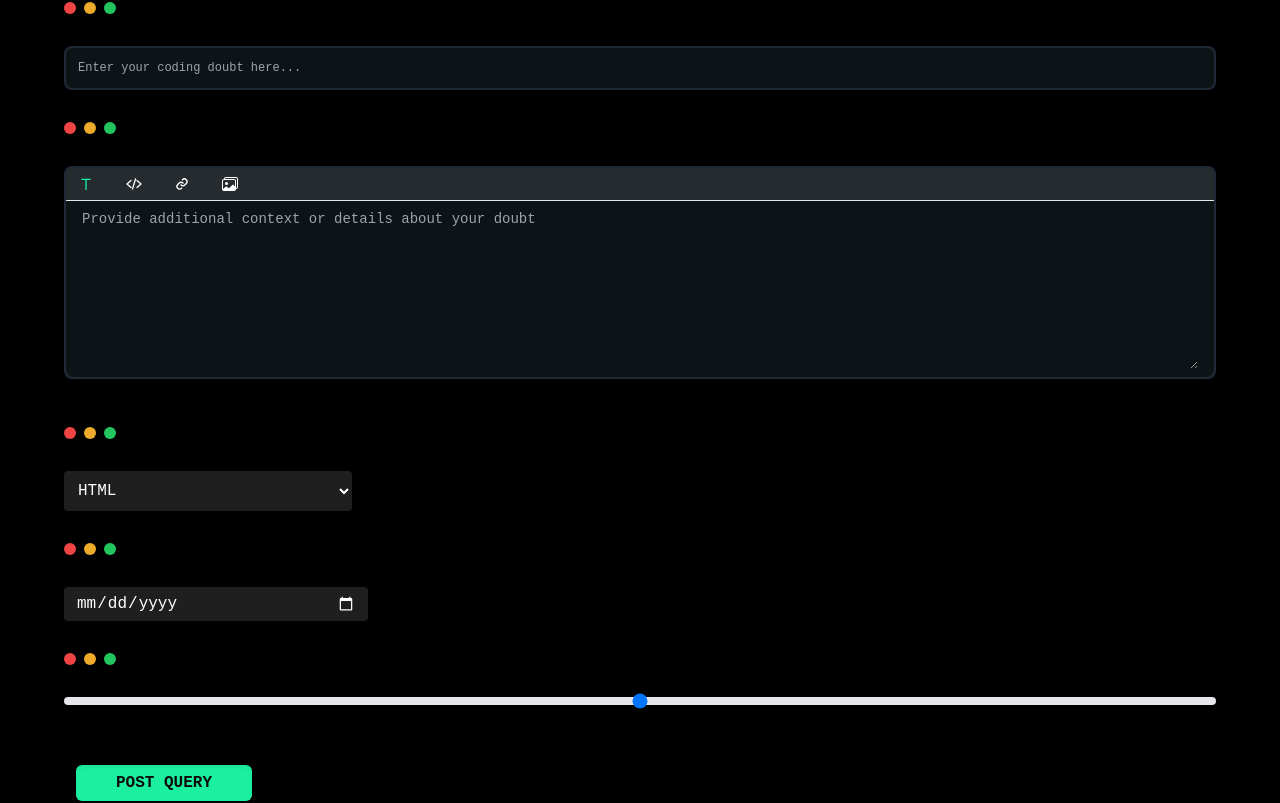
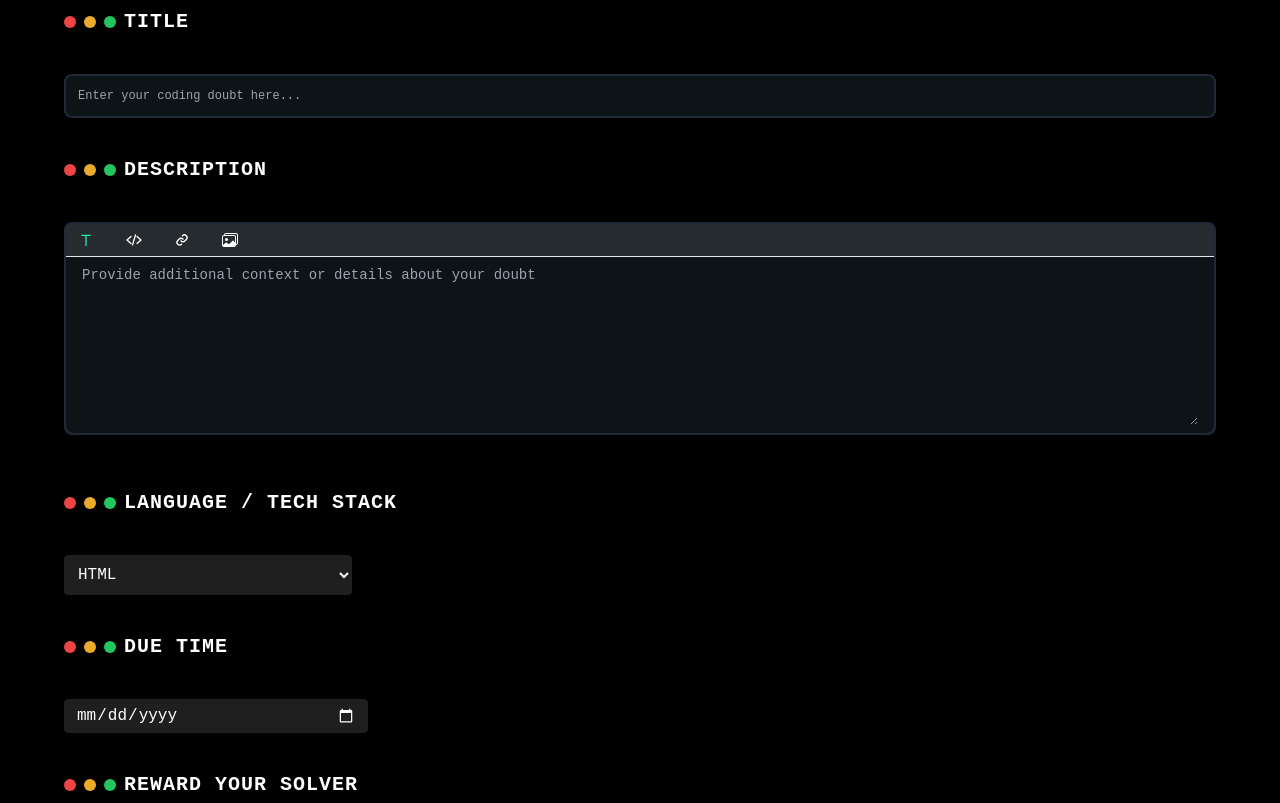
Before and after one commit to DareDevilStudios/notime-solve-x, a Next.js app: page /post-question in a window 1280 px wide. Shown: the part 299-1102 px from the top of the page. Built offline with nearby package versions, Linux system fonts and the light colour scheme.

Commit message:
done postquestion

```diff
--- a/src/common/UI/PostQuestion/PostQuestion.jsx
+++ b/src/common/UI/PostQuestion/PostQuestion.jsx
@@ -13,9 +13,9 @@ const PostQuestion = () => {
       <h1 className="text-3xl font-black">Post Your Coding <span className="text-[#1BEFA0]">Query</span></h1>
       <p className="pt-[1rem] text-xs">Submit your coding queries, specify your technology stack, and reward solvers with coins</p>
       <div className="flex flex-col pt-[3rem] gap-[2rem]">
-        <DotHeading />
+        <DotHeading title="TITLE"/>
         <input type="text" className="bg-[#0D1418] text-xs p-3 rounded-lg border-2 border-gray-800 ..." placeholder="Enter your coding doubt here..."></input>
-        <DotHeading />
+        <DotHeading title="DESCRIPTION"/>
 
 
         <div class="w-full mb-4 border-2 border-gray-800 rounded-lg bg-[#262B30]">
@@ -41,7 +41,7 @@ const PostQuestion = () => {
             <textarea id="editor" rows="8" class="block w-full px-0 text-sm text-gray-800 bg-[#0D1418] border-0" placeholder="Provide additional context or details about your doubt" required></textarea>
           </div>
         </div>
-        <DotHeading />
+        <DotHeading title="LANGUAGE / TECH STACK"/>
 
         <select className="p-2.5 text-white w-[18rem]    bg-white   bg-opacity-[12%] rounded ">
           <option>HTML</option>
@@ -51,13 +51,13 @@ const PostQuestion = () => {
           <option>React</option>
           <option>next</option>
         </select>
-        <DotHeading />
+        <DotHeading title="DUE TIME"/>
         <input
           type="date"
           id="date"
           class="block px-3 py-1 w-[19rem] text-white bg-white bg-opacity-[12%] rounded calendar-icon-white"
         />
-        <DotHeading />
+        <DotHeading title="REWARD YOUR SOLVER"/>
 
 
         <input id="default-range" type="range" value="50" class="w-full h-2 bg-gray-200 rounded-lg appearance-none cursor-pointer" />
```
